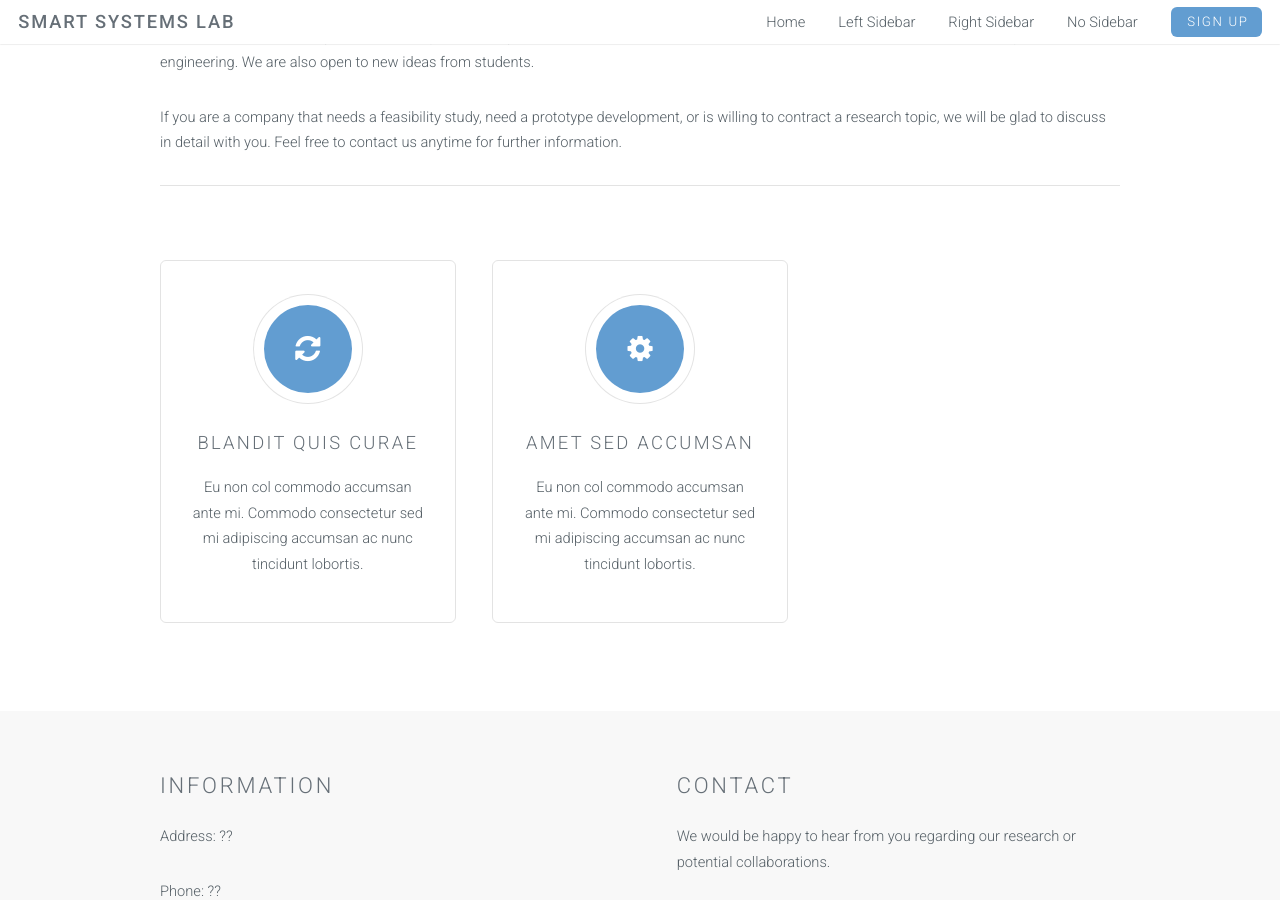
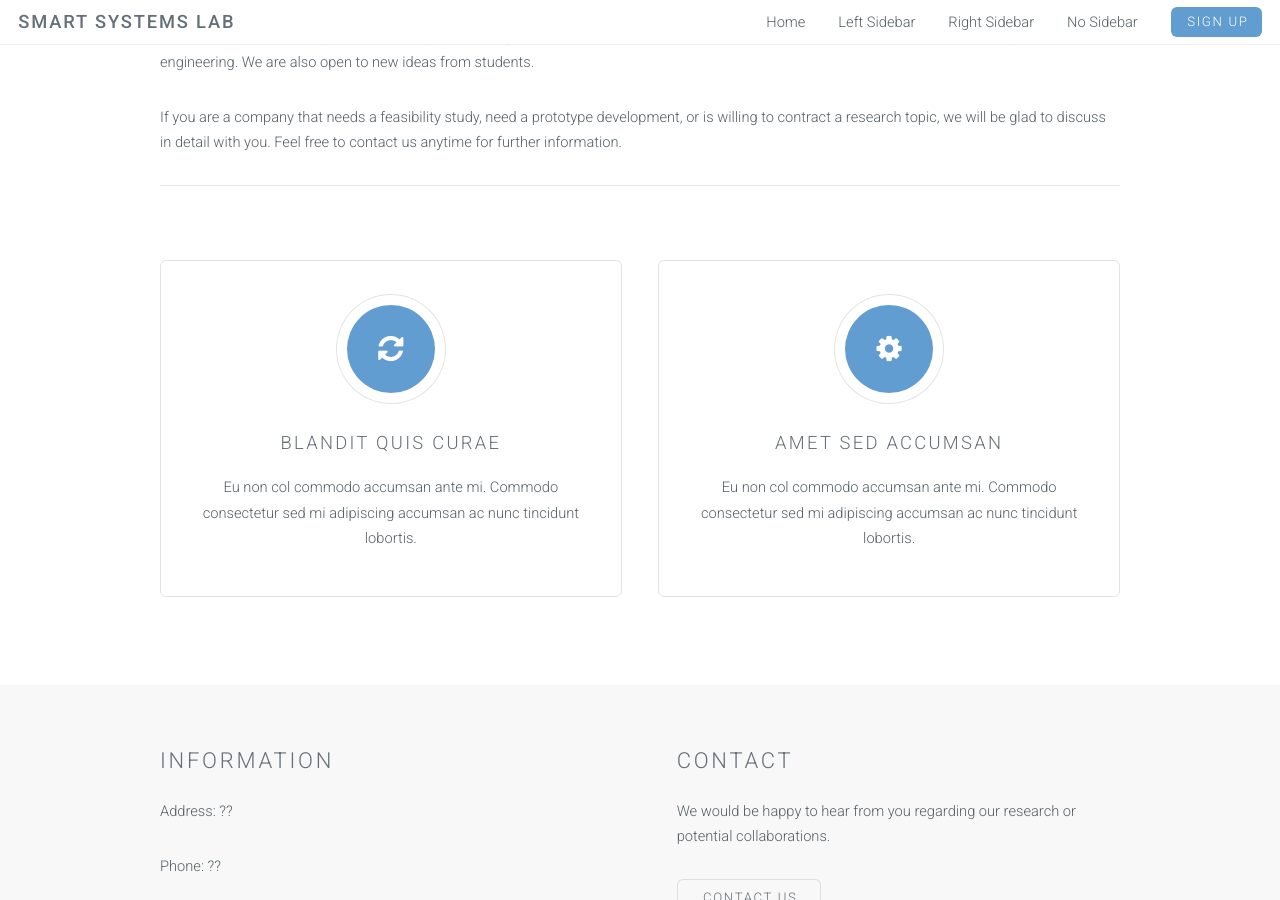
Before and after one commit to smartsystemslab-uf/smartsystemslab-uf.github.io, a Jekyll site: the page no-sidebar.html, which Jekyll copies as it is, in a window 1280 px wide and 900 px high, scrolled down 1015 px. Built offline with Jekyll 4.4.1, drawn with Linux system fonts in a browser that asks for light colours.

Commit message:
Adding content

```diff
--- a/no-sidebar.html
+++ b/no-sidebar.html
@@ -59,14 +59,14 @@
 					</section>
 					<hr class="major" />
 					<div class="row">
-						<div class="4u">
+						<div class="6u">
 							<section class="special box">
 								<i class="icon fa-refresh major"></i>
 								<h3>Blandit quis curae</h3>
 								<p>Eu non col commodo accumsan ante mi. Commodo consectetur sed mi adipiscing accumsan ac nunc tincidunt lobortis.</p>
 							</section>
 						</div>
-						<div class="4u">
+						<div class="6u">
 							<section class="special box">
 								<i class="icon fa-cog major"></i>
 								<h3>Amet sed accumsan</h3>
```
